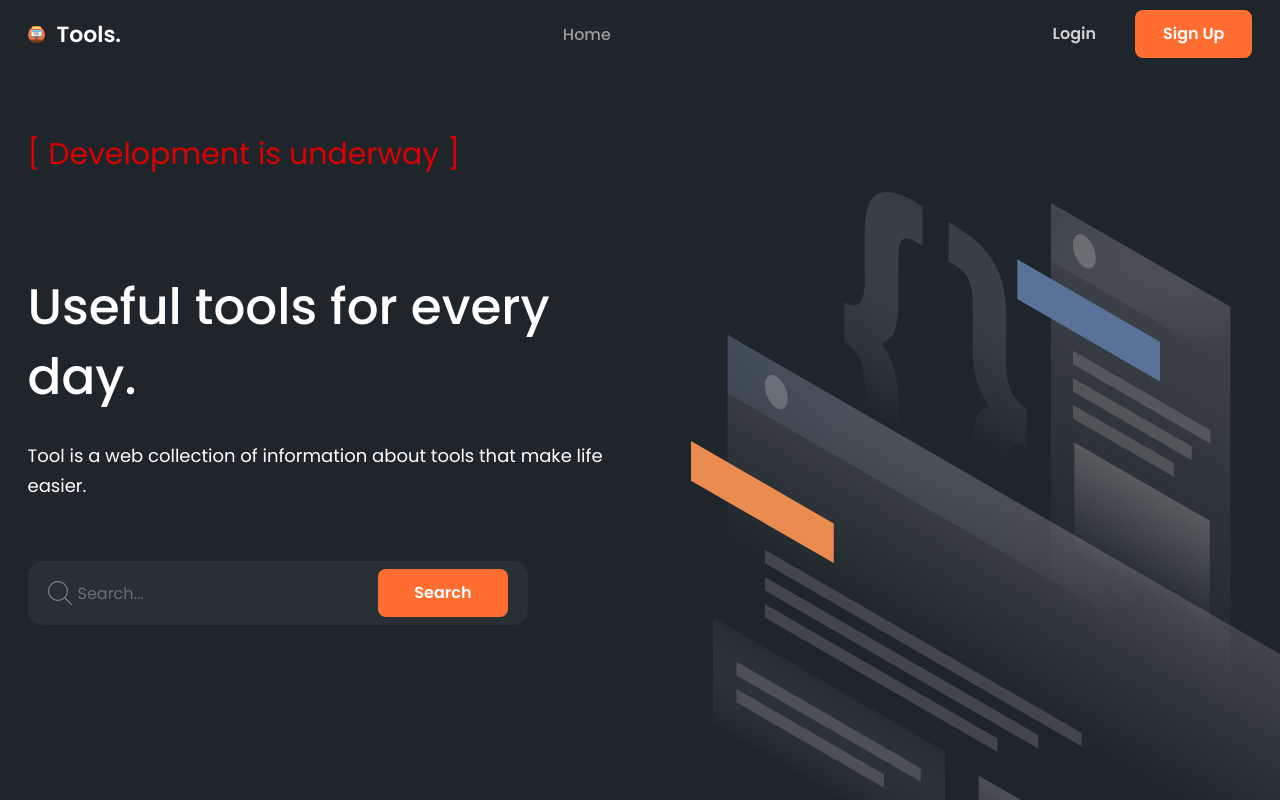
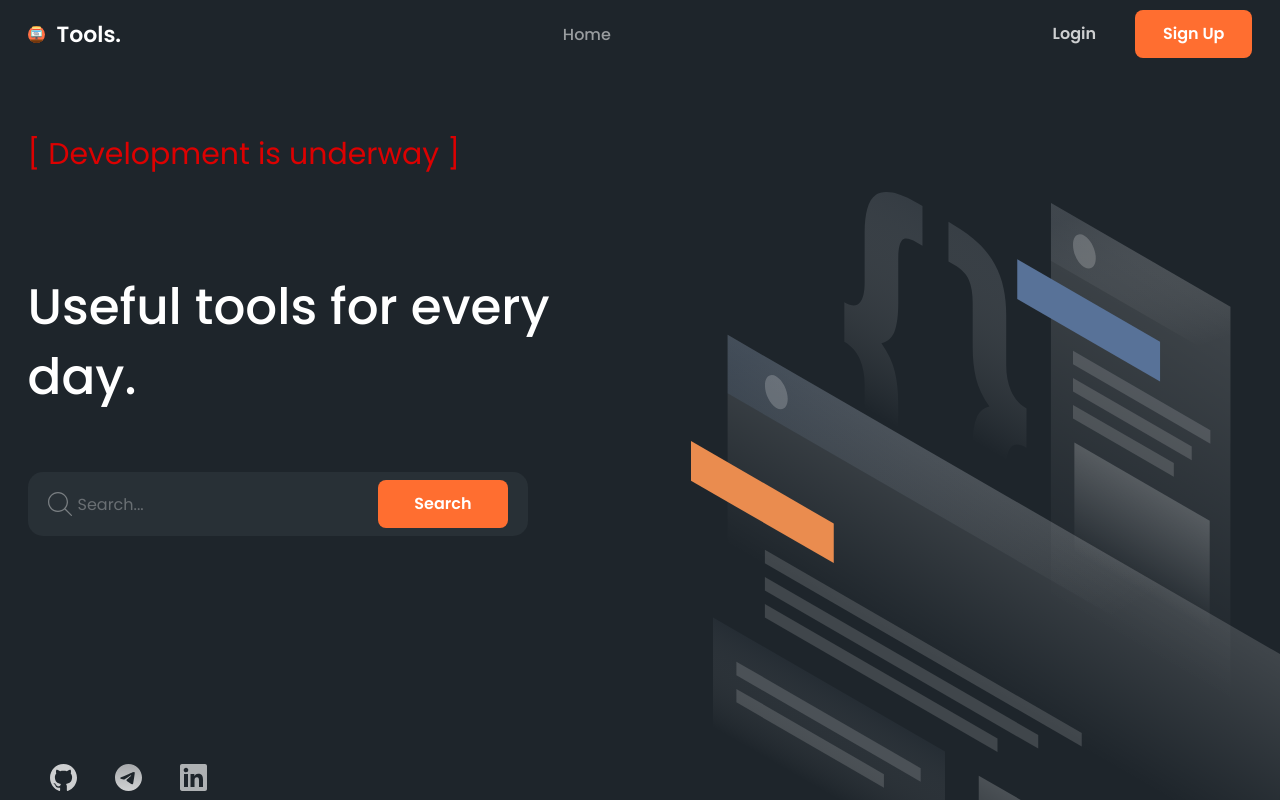
Before and after one commit to DinarMin/Tools-project_react, a React (Vite) app: page / in a window 1280 px wide. Shown: the top 800 px of the page. Built offline with nearby package versions, Linux system fonts and the light colour scheme.

Commit message:
fix: link to calculator, removed description on title.

```diff
--- a/pages/home/Home.jsx
+++ b/pages/home/Home.jsx
@@ -14,10 +14,6 @@ export default function Home() {
             <div className="title-block__text">
               <div className="demo">[ Development is underway ]</div>
               <h1>Useful tools for every day.</h1>
-              <p>
-                Tool is a web collection of information about tools that make
-                life easier.
-              </p>
             </div>
             <Search />
             <ul className="title-block__social">
--- a/pages/taskNest/TaskNest.jsx
+++ b/pages/taskNest/TaskNest.jsx
@@ -1,4 +1,6 @@
 import { useState, useEffect } from "react";
+import {Link} from 'react-router-dom';
+
 import "./taskNest.css";
 
 export default function TaskNest() {
@@ -169,8 +171,8 @@ export default function TaskNest() {
                 </ul>
                 <div className="tools-block">
                   <p className="tools">Tools:</p>
-                  <a
-                    href="calculator.html"
+                  <Link
+                    to="/Calculator"
                     className="tools__link btn-aside"
                     target="_blank"
                   >
@@ -207,7 +209,7 @@ export default function TaskNest() {
                       </g>
                     </svg>
                     Calculator
-                  </a>
+                  </Link>
                 </div>
               </nav>
             </div>
```
